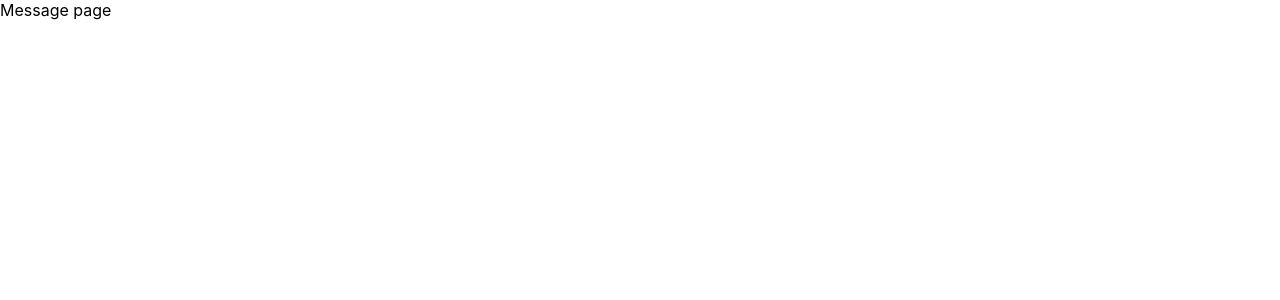
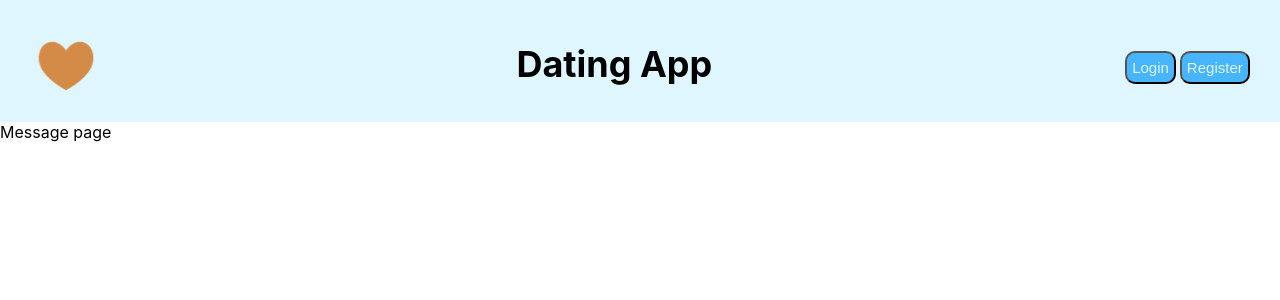
Before and after one commit to HseinKt/datingapp, a React (Create React App) app in the folder front_end/: page /message in a window 1280 px wide. Shown: the top 300 px of the page. Built offline with nearby package versions, Linux system fonts and the light colour scheme.

Commit message:
started with message page

```diff
--- a/front_end/src/components/search_page/card/index.js
+++ b/front_end/src/components/search_page/card/index.js
@@ -1,9 +1,13 @@
+import { useNavigate } from "react-router-dom"
 import card from "../../images/card.jpg"
 import logo from "../../images/logo2.png"
 
 const Cards = () => {
+    const navigate  = useNavigate();
+
     const handleSubmit = (e) => {
         e.preventDefault();
+        navigate("/message")
     }
     return (
         <div className="user-container">
--- a/front_end/src/components/search_page/header/index.js
+++ b/front_end/src/components/search_page/header/index.js
@@ -3,12 +3,14 @@ import logo from "../../images/logo2.png"
 
 const Header = () => {
     const navigate = useNavigate();
-
+    const handleChange = () => {
+        navigate("/")
+    }
     return (
         <div>
             <div className="header-container">
                 <div className="logo">
-                    <img src={logo} alt="logo" className="logo"/>
+                    <img src={logo} alt="logo" className="logo" onClick={handleChange}/>
                 </div>
                 <div className="title">
                     <h1>Dating <span className="titleApp">App</span></h1>
--- a/front_end/src/pages/message_page/index.js
+++ b/front_end/src/pages/message_page/index.js
@@ -1,6 +1,9 @@
+import Header from "../../components/search_page/header";
+
 const MessagePage = () => {
     return (
         <div>
+            <Header />
             Message page
         </div>
      );
```
